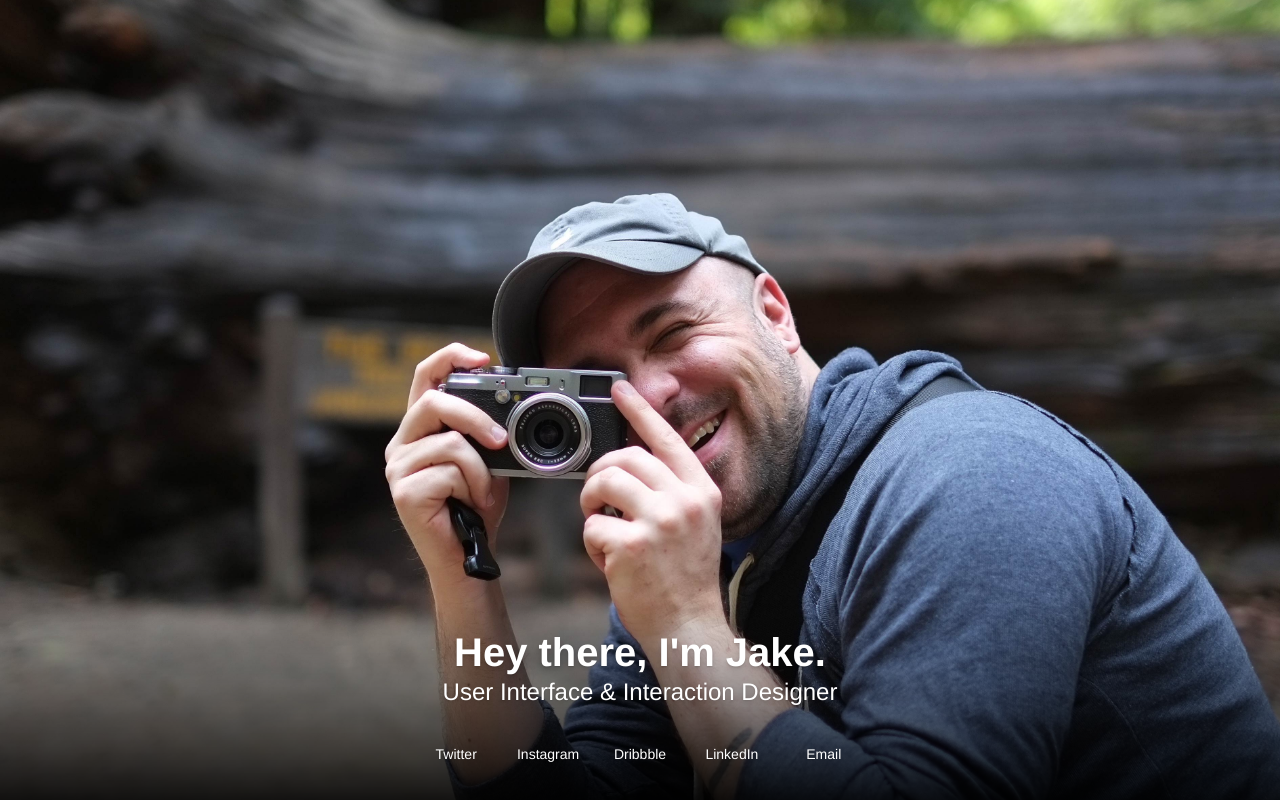
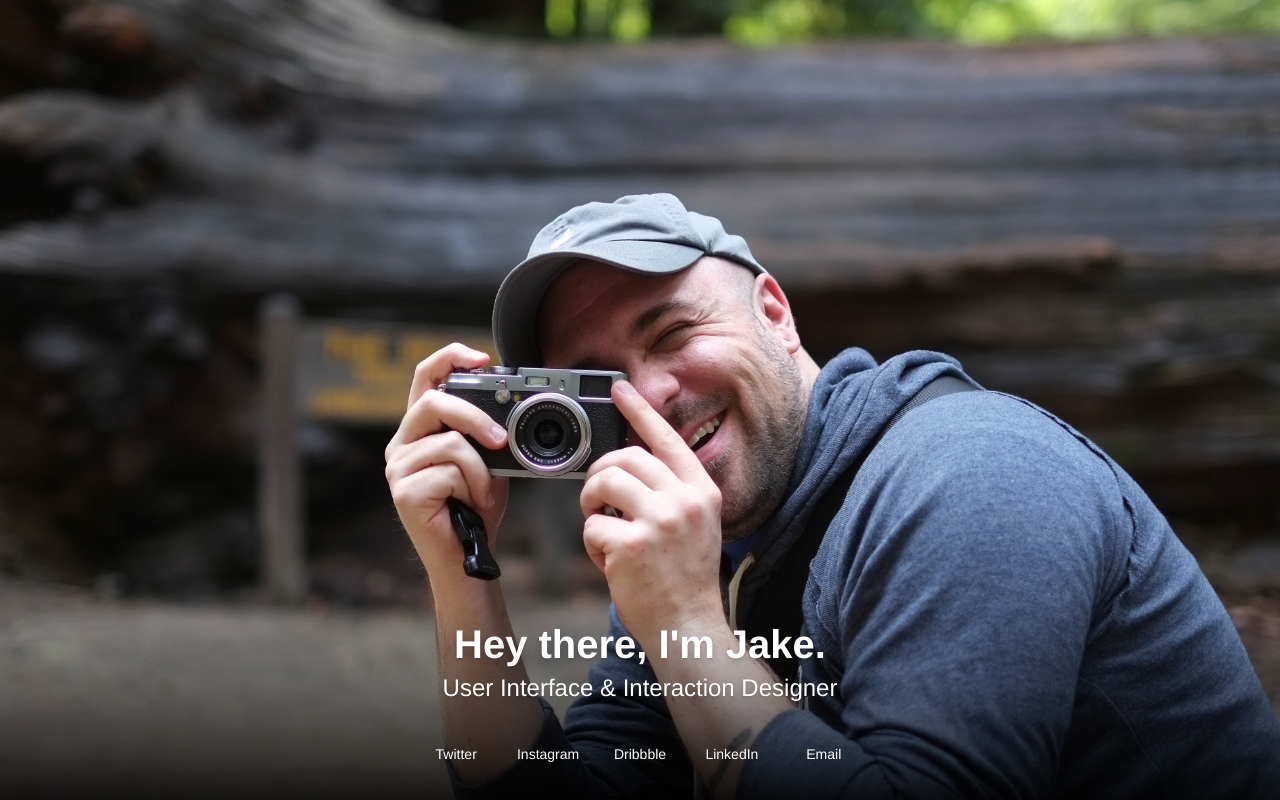
Before and after one commit to desaulniers/desaulniers.github.io, a plain HTML site: page index.html in a window 1280 px wide. Drawn offline with Linux system fonts and the light colour scheme.

Commit message:
update to leading

```diff
--- a/assets/master.css
+++ b/assets/master.css
@@ -43,7 +43,7 @@ a:active {
 
 h1 {
 	color: #fff;
-	font: 700 40px/64px SF Compact Display, Helvetica Neue, sans-serif;
+	font: 700 40px/48px SF Compact Display, Helvetica Neue, sans-serif;
 	text-shadow: 0 1px 2px rgba(0, 0, 0, .1), 0 2px 4px rgba(0, 0, 0, .1), 0 4px 8px rgba(0, 0, 0, .1), 0 8px 16px rgba(0, 0, 0, .1);
 	position: absolute;
 	top: auto;
@@ -56,7 +56,7 @@ h1 {
 
 h2 {
 	color: #fff;
-	font: 300 24px/36px SF Compact Display, Helvetica Neue, sans-serif;
+	font: 300 24px/28px SF Compact Display, Helvetica Neue, sans-serif;
 	text-shadow: 0 1px 2px rgba(0, 0, 0, .1), 0 2px 4px rgba(0, 0, 0, .1), 0 4px 8px rgba(0, 0, 0, .1), 0 8px 16px rgba(0, 0, 0, .1);
 	position: absolute;
 	top: auto;
```
